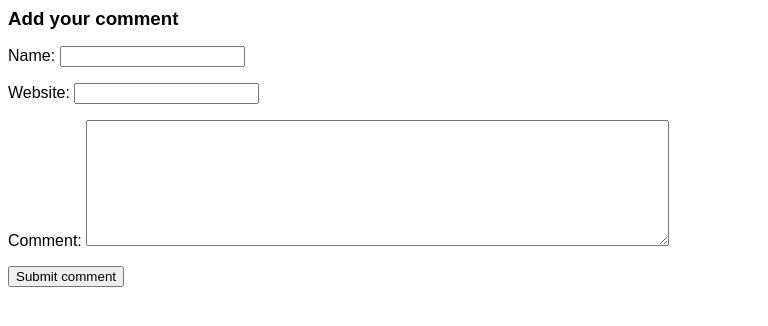
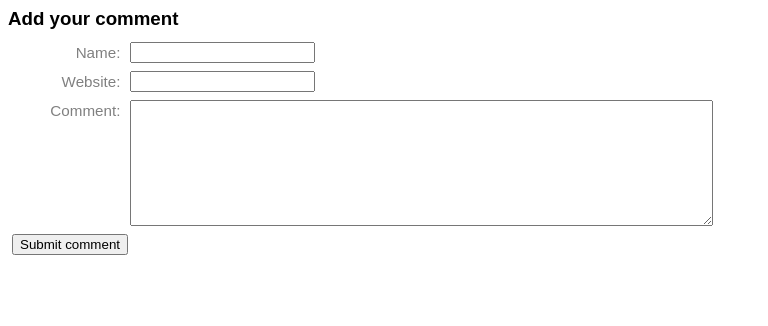
Before and after one commit to anastasia-isaeva/PHP_blog_tutorial, a PHP site: template templates/comment-form.php in a window 1280 px wide. Shown: the top 326 px of the page, without its empty margins (0-768 px from the left). Run offline with PHP 8.4, Linux system fonts and the light colour scheme; the template is opened without the code that fills it, so the values that code supplies are empty.

Commit message:
step 7 final

```diff
--- a/assets/main.css
+++ b/assets/main.css
@@ -10,33 +10,49 @@
 .success {
     background-color: #88ff88;
 }
+.box ul {
+    margin: 4px;
+    padding-left: 14px;
+}
+
+.box ul li {
+    margin-bottom: 2px;
+}
+
 .install-password {
     font-size: 1.2em;
 }
+
 .top-menu {
     border: 1px dotted silver;
     min-height: 18px;
     padding: 4px;
     margin-bottom: 4px;
 }
+
 .menu-options {
     float: right;
 }
+
 h1, h2, h3 {
     margin-top: 0;
     margin-bottom: 8px;
 }
+
 body {
     font-family: sans-serif;
 }
+
 .post-synopsis {
     padding-bottom: 8px;
     border-bottom: 1px dotted silver;
     margin-bottom: 20px;
 }
+
 .post-synopsis h2, .post h2 {
     color: darkblue;
 }
+
 .post .date, .post-synopsis .meta {
     color: white;
     background-color: grey;
@@ -45,16 +61,41 @@ body {
     display: inline;
     font-size: 0.95em;
 }
+
 .comment .comment-meta {
     font-size: 0.85em;
     color: grey;
     border-top: 1px dotted silver;
     padding-top: 8px;
 }
+
 .comment-body p {
     margin: 8px 4px;
 }
+
 .comment-list {
     border-bottom: 1px dotted silver;
     margin-bottom: 12px;
 }
+
+.comment-margin {
+    margin-bottom: 8px;
+}
+
+.comment-form input,
+.comment-form textarea {
+    margin: 4px;
+}
+
+.comment-form label {
+    font-size: 0.95em;
+    margin: 6px;
+    width: 7em;
+    color: grey;
+    float: left;
+    text-align: right;
+
+    /* Some browsers make labels too tall, and as a result they incorrectly stack horizontally.
+        Let's reset each to the left-hand side to be sure. */
+    clear: left;
+}
--- a/index.php
+++ b/index.php
@@ -43,7 +43,7 @@ $notFound = isset($_GET['not-found']);
                 </h2>
                 <div class="meta">
                     <?php echo convertSqlDate($row['created_at']) ?>
-                    (<?php echo countCommentsForPost($row['id']) ?> comments)
+                    (<?php echo countCommentsForPost($pdo, $row['id']) ?> comments)
                 </div>
                 <p>
                     <?php echo htmlEscape($row['body']) ?>
--- a/templates/comment-form.php
+++ b/templates/comment-form.php
@@ -4,9 +4,10 @@
  * @var $commentData array
  */
 ?>
+
 <?php // Report any errors in a bullet-point list ?>
 <?php if ($errors): ?>
-    <div class="error box">
+    <div class="error box comment-margin">
         <ul>
             <?php foreach ($errors as $error): ?>
                 <li><?php echo $error ?></li>
@@ -17,8 +18,8 @@
 
 <h3>Add your comment</h3>
 
-<form method="post">
-    <p>
+<form method="post" class="comment-form">
+    <div>
         <label for="comment-name">
             Name:
         </label>
@@ -28,8 +29,8 @@
                 name="comment-name"
                 value="<?php echo htmlEscape($commentData['name']) ?>"
         />
-    </p>
-    <p>
+    </div>
+    <div>
         <label for="comment-website">
             Website:
         </label>
@@ -39,8 +40,8 @@
                 name="comment-website"
                 value="<?php echo htmlEscape($commentData['website']) ?>"
         />
-    </p>
-    <p>
+    </div>
+    <div>
         <label for="comment-text">
             Comment:
         </label>
@@ -50,7 +51,9 @@
                 rows="8"
                 cols="70"
         ><?php echo htmlEscape($commentData['text']) ?></textarea>
-    </p>
+    </div>
 
-    <input type="submit" value="Submit comment" />
+    <div>
+        <input type="submit" value="Submit comment" />
+    </div>
 </form>
--- a/view-post.php
+++ b/view-post.php
@@ -80,8 +80,8 @@ else
 </div>
 
 <div class="comment-list">
-    <h3><?php echo countCommentsForPost($postId) ?> comments</h3>
-    <?php foreach (getCommentsForPost($postId) as $comment): ?>
+    <h3><?php echo countCommentsForPost($pdo, $postId) ?> comments</h3>
+    <?php foreach (getCommentsForPost($pdo, $postId) as $comment): ?>
         <div class="comment">
             <div class="comment-meta">
                 Comment from
```
Also changed, not shown: data/init.sql (+40 -10 lines), lib/common.php (+14 -5 lines), lib/install.php (+15 -11 lines), assets/.htaccess (added).
